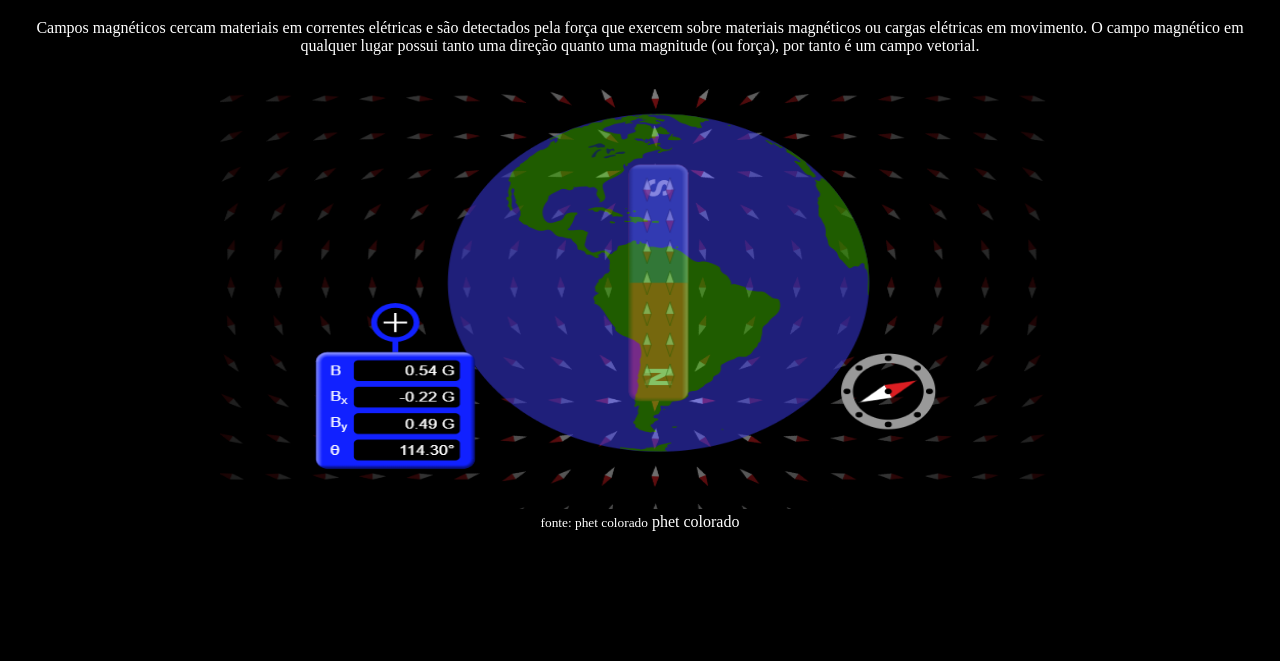
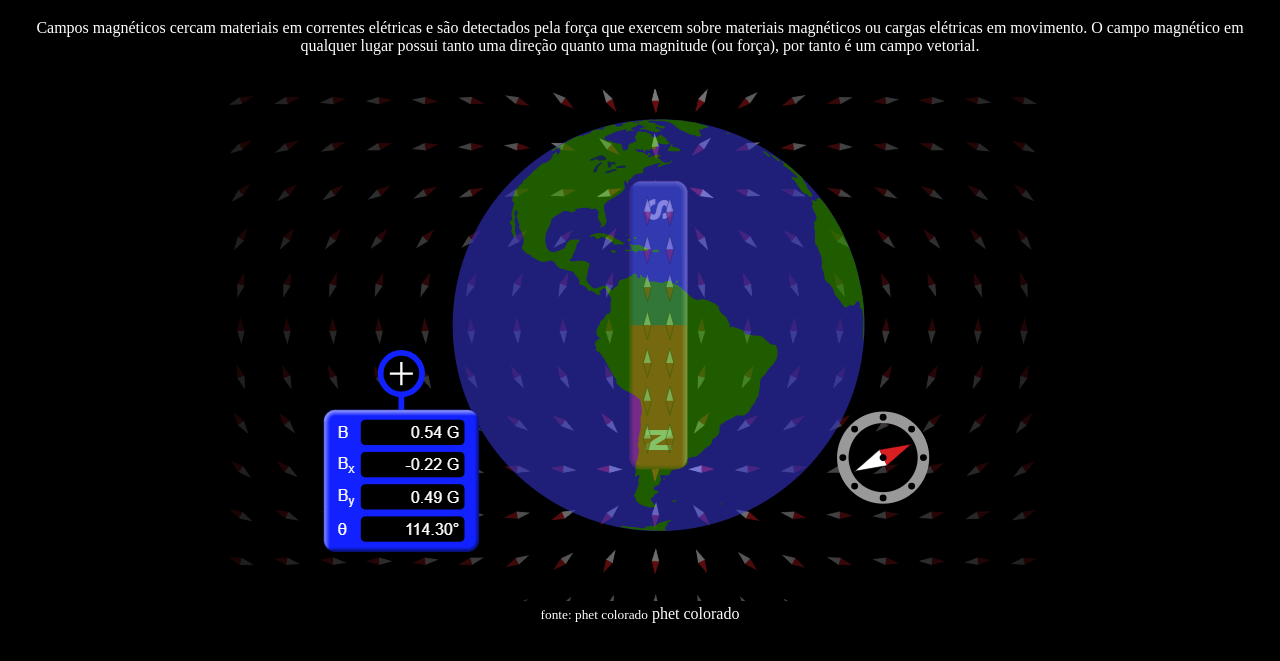
Before and after one commit to cauerpk/eletricidade, a plain HTML site: page pagina3.html in a window 1280 px wide. Shown: the part 123-784 px from the top of the page. Drawn offline with Linux system fonts and the light colour scheme.

Commit message:
segunda versao

```diff
--- a/style2.css
+++ b/style2.css
@@ -11,8 +11,8 @@ nav a{
         text-align: center;
     }
     div img{
-        width: 840px;
-        height: 420px;
+        width: ;
+        height: ;
     }
     a{
         text-decoration: none;
```
